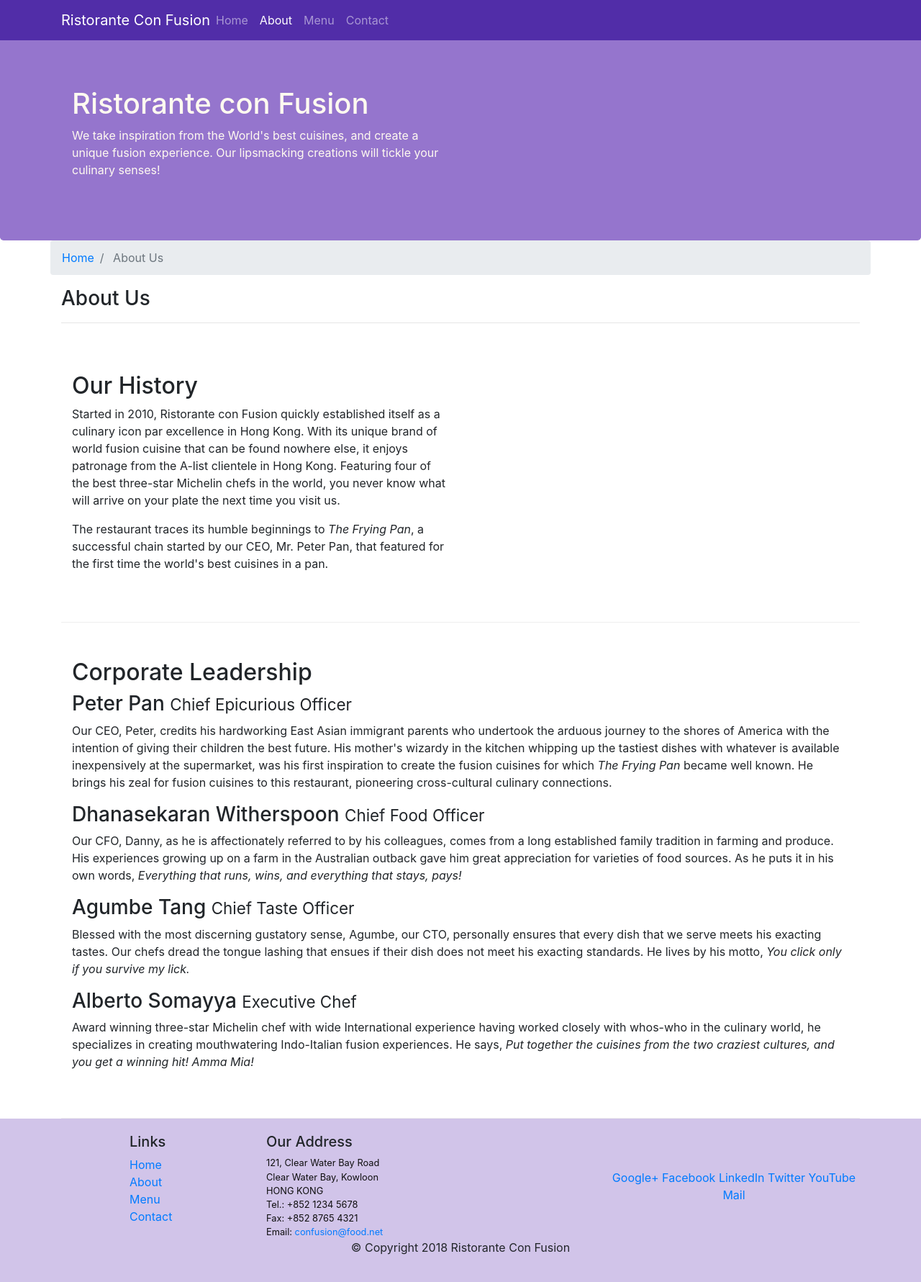
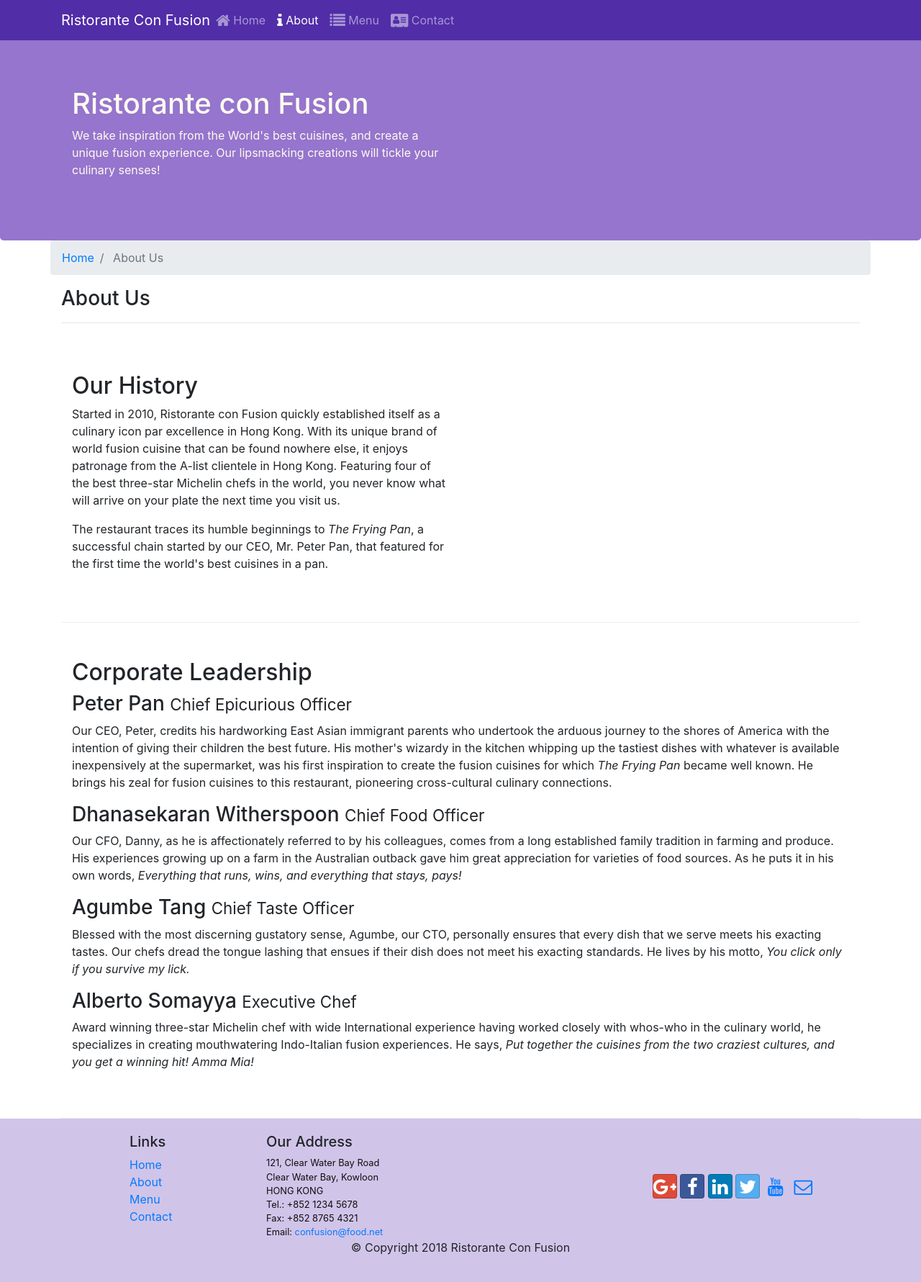
Before and after one commit to SwethaV-Developer/Confusion, a website: page aboutus.html in a window 1280 px wide. Shown: the whole page at 72% size. Drawn offline with nearby package versions, Linux system fonts and the light colour scheme.

Commit message:
Icon fonts

```diff
--- a/aboutus.html
+++ b/aboutus.html
@@ -11,6 +11,8 @@
        <!-- Bootstrap CSS -->
        <link rel="stylesheet" href="node_modules/bootstrap/dist/css/bootstrap.min.css">
        <link rel="stylesheet" href="css/styles.css">
+       <link rel="stylesheet" href="node_modules/font-awesome/css/font-awesome.min.css">
+       <link rel="stylesheet" href="node_modules/bootstrap-social/bootstrap-social.css">
 </head>
 <body>
     <nav class="navbar navbar-dark navbar-expand-sm fixed-top">
@@ -21,10 +23,10 @@
             <a class="navbar-brand mr-auto" href="./index.html">Ristorante Con Fusion</a>
             <div class="collapse navbar-collapse" id="Navbar">
                  <ul class="navbar-nav mr-auto">
-                         <li class="nav-item"><a class="nav-link" href="./index.html">Home</a></li>
-                         <li class="nav-item active"><a class="nav-link" href="#">About</a></li>
-                         <li class="nav-item"><a class="nav-link" href="#">Menu</a></li>
-                         <li class="nav-item"><a class="nav-link" href="#">Contact</a></li>
+                         <li class="nav-item"><a class="nav-link" href="./index.html"><span class="fa fa-home fa-lg"></span> Home</a></li>
+                         <li class="nav-item active"><a class="nav-link" href="#"><span class="fa fa-info fa-lg"></span> About</a></li>
+                         <li class="nav-item"><a class="nav-link" href="#"><span class="fa fa-list fa-lg"></span> Menu</a></li>
+                         <li class="nav-item"><a class="nav-link" href="#"><span class="fa fa-address-card fa-lg"></span> Contact</a></li>
                  </ul>
              </div>
         </div>
@@ -110,12 +112,12 @@
                 </div>
                 <div class="col-12 col-sm-4 align-self-center">
                     <div class="text-center">
-                        <a href="http://google.com/+">Google+</a>
-                        <a href="http://www.facebook.com/profile.php?id=">Facebook</a>
-                        <a href="http://www.linkedin.com/in/">LinkedIn</a>
-                        <a href="http://twitter.com/">Twitter</a>
-                        <a href="http://youtube.com/">YouTube</a>
-                        <a href="mailto:">Mail</a>
+                        <a class="btn btn-social-icon btn-google" href="http://google.com/+"><i class="fa fa-google-plus fa-lg"></i></a>
+                        <a class="btn btn-social-icon btn-facebook" href="http://www.facebook.com/profile.php?id="><i class="fa fa-facebook fa-lg"></i></a>
+                        <a class="btn btn-social-icon btn-linkedin" href="http://www.linkedin.com/in/"><i class="fa fa-linkedin fa-lg"></i></a>
+                        <a class="btn btn-social-icon btn-twitter" href="http://twitter.com/"><i class="fa fa-twitter fa-lg"></i></a>
+                        <a class="btn btn-social-icon btn-youtube" href="http://youtube.com/"><i class="fa fa-youtube fa-lg"></i></a>
+                        <a class="btn btn-social-icon" href="mailto:"><i class="fa fa-envelope-o fa-lg"></i></a>
                     </div>
                 </div>
            </div>
--- a/package.json
+++ b/package.json
@@ -15,6 +15,8 @@
   },
   "dependencies": {
     "bootstrap": "^4.0.0",
+    "bootstrap-social": "^5.1.1",
+    "font-awesome": "^4.7.0",
     "jquery": "^3.3.1",
     "popper.js": "^1.12.9"
   }
```
Also changed, not shown: index.html (+15 -13 lines), 1 other file.
